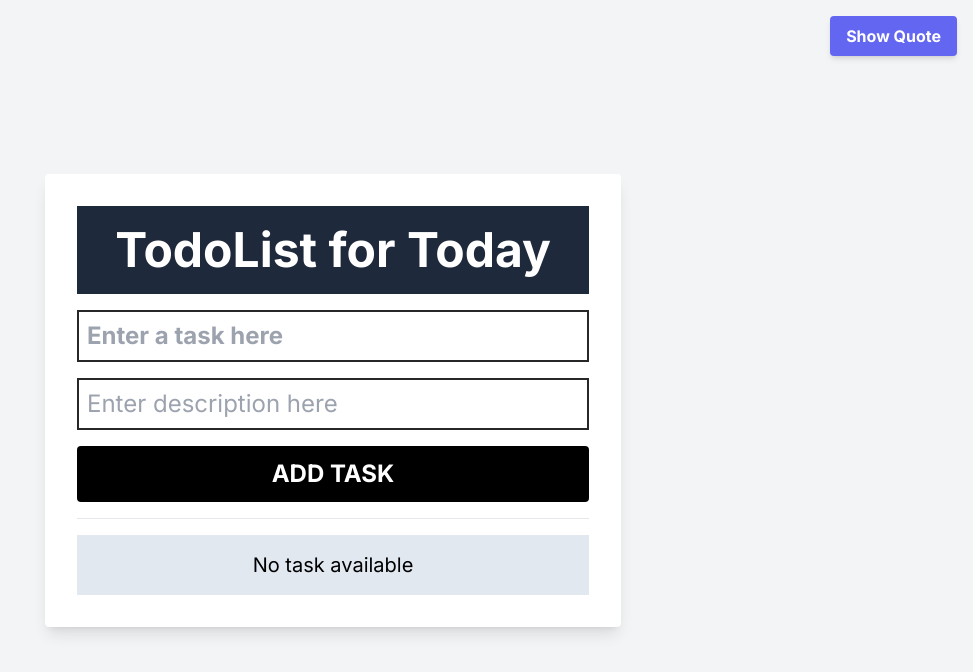
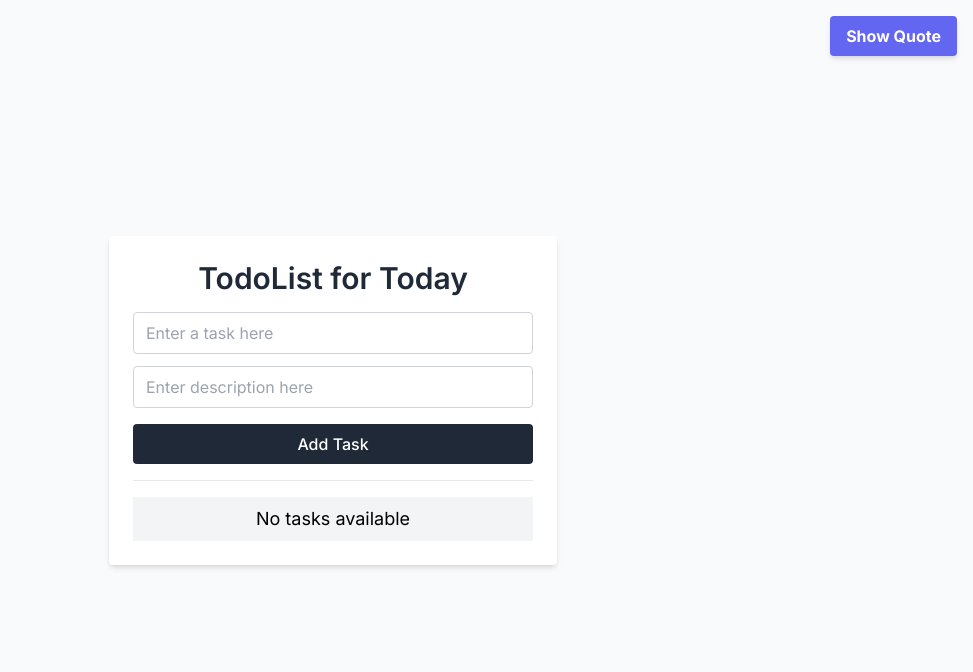
Before and after one commit to ishita5189/todolist-next, a Next.js app: page / in a window 1280 px wide. Shown: the top 672 px of the page, without its empty margins (307-1280 px from the left). Built offline with nearby package versions, Linux system fonts and the light colour scheme.

Commit message:
Improved CSS

```diff
--- a/src/app/page.jsx
+++ b/src/app/page.jsx
@@ -85,34 +85,34 @@ const Page = () => {
     setMainTask(updatedTasks);
   };
 
-  let renderTask = <h2 className="text-center text-xl">No task available</h2>;
+  let renderTask = <h2 className="text-center text-lg">No tasks available</h2>;
   if (mainTask.length > 0) {
     renderTask = (
       <ul>
         {mainTask.map((t, i) => (
-          <li key={i} className={`flex flex-col mb-8 ${t.completed ? 'bg-green-100' : ''}`}>
-            <div className="flex flex-col sm:flex-row items-start sm:items-center justify-between mb-5 w-full">
+          <li key={i} className={`flex flex-col mb-4 ${t.completed ? 'bg-gray-200' : ''}`}>
+            <div className="flex flex-col sm:flex-row items-start sm:items-center justify-between mb-4 w-full">
               <div className="flex flex-col sm:w-2/3">
-                <h5 className={`text-xl sm:text-2xl font-semibold ${t.completed ? 'line-through' : ''}`}>{t.title}</h5>
-                <p className={`text-lg sm:text-xl font-italic ${t.completed ? 'line-through' : ''}`}>{t.desc}</p>
-                <p className="text-sm text-gray-600">Date: {t.date} Time: {t.time}</p>
+                <h5 className={`text-lg sm:text-xl font-medium ${t.completed ? 'line-through text-gray-500' : 'text-gray-800'}`}>{t.title}</h5>
+                <p className={`text-sm sm:text-base font-light ${t.completed ? 'line-through text-gray-500' : 'text-gray-600'}`}>{t.desc}</p>
+                <p className="text-xs text-gray-500">Date: {t.date} Time: {t.time}</p>
               </div>
               <div className="flex space-x-2 mt-2 sm:mt-0">
                 <button
                   onClick={() => editHandler(i)}
-                  className="bg-blue-500 text-white px-4 py-2 shadow-md rounded font-bold"
+                  className="bg-blue-400 text-white px-3 py-1 rounded text-sm font-medium"
                 >
                   Edit
                 </button>
                 <button
                   onClick={() => deleteHandler(i)}
-                  className="bg-red-500 text-white px-4 py-2 shadow-md rounded font-bold"
+                  className="bg-red-400 text-white px-3 py-1 rounded text-sm font-medium"
                 >
                   Delete
                 </button>
                 <button
                   onClick={() => markAsDoneHandler(i)}
-                  className={`px-4 py-2 shadow-md rounded font-bold ${t.completed ? 'bg-gray-500' : 'bg-green-500'} text-white`}
+                  className={`px-3 py-1 rounded text-sm font-medium ${t.completed ? 'bg-gray-400' : 'bg-green-400'} text-white`}
                 >
                   {t.completed ? 'Undo' : 'Done'}
                 </button>
@@ -125,34 +125,34 @@ const Page = () => {
   }
 
   return (
-    <div className="relative flex items-center justify-center min-h-screen bg-gray-100">
-       <MotivationalQuoteButton />
-      <div className="p-4 sm:p-8 bg-white rounded shadow-lg w-full max-w-xl">
-        <h1 className="bg-slate-800 text-white p-5 text-3xl sm:text-5xl font-bold self-center text-center">TodoList for Today</h1>
+    <div className="flex items-center justify-center min-h-screen bg-gray-50">
+      <MotivationalQuoteButton />
+      <div className="p-4 sm:p-6 bg-white rounded shadow-md w-full max-w-md">
+        <h1 className="text-center text-2xl sm:text-3xl font-semibold text-gray-800">TodoList for Today</h1>
         <form onSubmit={submitHandler} className="mt-4">
-          {error && <p className="text-red-500 text-center">{error}</p>}
-          <div className="flex flex-col gap-4">
+          {error && <p className="text-red-500 text-center text-sm">{error}</p>}
+          <div className="flex flex-col gap-3">
             <input
               type="text"
-              className="w-full text-lg sm:text-2xl border-zinc-800 border-2 px-2 py-2 font-bold"
+              className="w-full text-base border-gray-300 border px-3 py-2 rounded"
               placeholder="Enter a task here"
               value={title}
               onChange={(e) => setTitle(e.target.value)}
             />
             <input
               type="text"
-              className="w-full text-lg sm:text-2xl border-zinc-800 border-2 px-2 py-2 font-italic"
+              className="w-full text-base border-gray-300 border px-3 py-2 rounded"
               placeholder="Enter description here"
               value={desc}
               onChange={(e) => setDesc(e.target.value)}
             />
           </div>
-          <button className="w-full bg-black text-white px-4 py-3 text-lg sm:text-2xl font-bold rounded mt-4">
-            {editIndex !== null ? "UPDATE TASK" : "ADD TASK"}
+          <button className="w-full bg-gray-800 text-white px-4 py-2 text-base font-medium rounded mt-4">
+            {editIndex !== null ? "Update Task" : "Add Task"}
           </button>
         </form>
         <hr className="my-4" />
-        <div className="p-2 sm:p-4 bg-slate-200">{renderTask}</div>
+        <div className="p-2 bg-gray-100">{renderTask}</div>
       </div>
     </div>
   );
```
